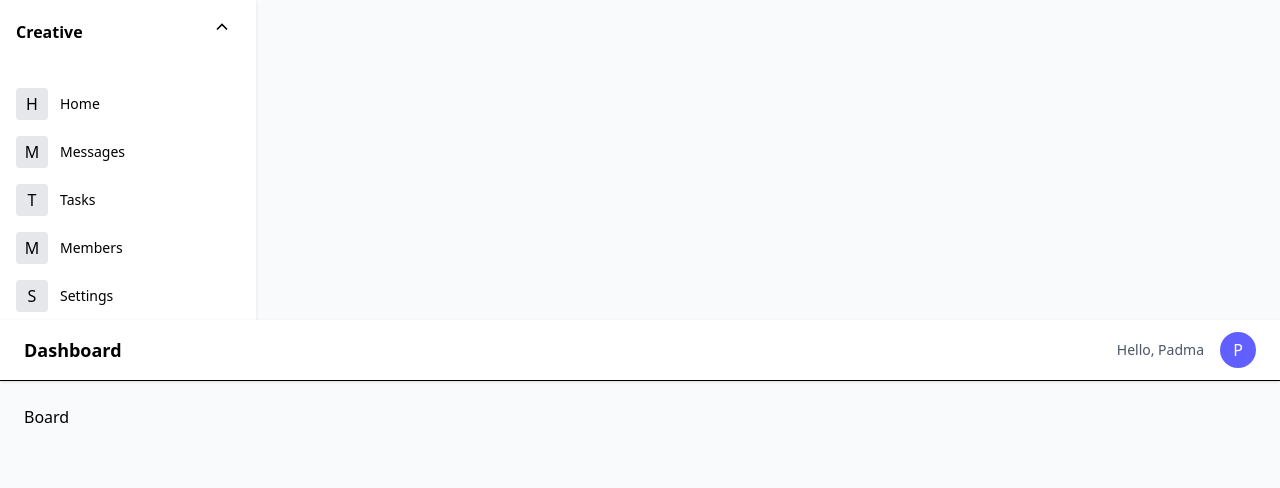
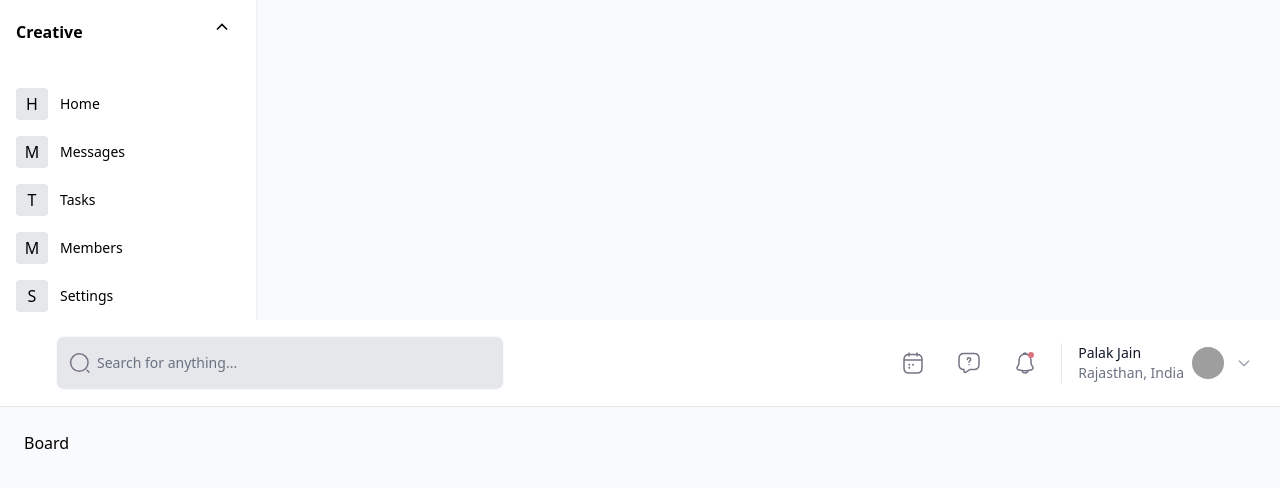
Before and after one commit to Bhanukiran889/task-manager, a React (Vite) app: page / in a window 1280 px wide. Shown: the top 488 px of the page. Built offline with nearby package versions, Linux system fonts and the light colour scheme; grey boxes are pictures that could not be loaded.

Commit message:
update header

```diff
--- a/src/components/Header.jsx
+++ b/src/components/Header.jsx
@@ -1,19 +1,207 @@
-import React from "react";
+const Header = () => {
+  return (
+    <header className="bg-white border-b border-gray-200 px-6 py-4">
+      <div className="flex items-center justify-between">
+        {/* Search Bar */}
+        <div className="flex-1 max-w-md mx-8">
+          <div className="relative">
+            <div className="absolute inset-y-0 left-0 pl-3 flex items-center pointer-events-none">
+              <svg
+                width="23"
+                height="22"
+                viewBox="0 0 23 22"
+                fill="none"
+                xmlns="http://www.w3.org/2000/svg"
+              >
+                <path
+                  d="M11.3417 19.25C16.1512 19.25 20.0501 15.3512 20.0501 10.5417C20.0501 5.7322 16.1512 1.83334 11.3417 1.83334C6.53225 1.83334 2.63339 5.7322 2.63339 10.5417C2.63339 15.3512 6.53225 19.25 11.3417 19.25Z"
+                  stroke="#787486"
+                  stroke-width="1.5"
+                  stroke-linecap="round"
+                  stroke-linejoin="round"
+                />
+                <path
+                  d="M20.9667 20.1667L19.1334 18.3333"
+                  stroke="#787486"
+                  stroke-width="1.5"
+                  stroke-linecap="round"
+                  stroke-linejoin="round"
+                />
+              </svg>
+            </div>
+            <input
+              type="text"
+              placeholder="Search for anything..."
+              className="block w-full pl-10 pr-3 py-2 pt-4 pb-4 border border-gray-50 rounded-lg leading-5 bg-gray-200 placeholder-gray-500 focus:outline-none focus:placeholder-gray-400 focus:ring-1 focus:ring-purple-500 focus:border-purple-500 sm:text-sm"
+            />
+          </div>
+        </div>
 
-export default function Header() {
-  return (
-    <header className="flex items-center justify-between px-6 py-3 bg-white  shadow border-b-1">
-      <div className="flex items-center gap-3">
+        {/* Right Side Icons */}
+        <div className="flex items-center gap-4">
+          <button className="p-2 hover:bg-gray-100 rounded-lg transition-colors">
+            <svg
+              width="24"
+              height="24"
+              viewBox="0 0 24 24"
+              fill="none"
+              xmlns="http://www.w3.org/2000/svg"
+            >
+              <path
+                d="M8 2V5"
+                stroke="#787486"
+                stroke-width="1.5"
+                stroke-miterlimit="10"
+                stroke-linecap="round"
+                stroke-linejoin="round"
+              />
+              <path
+                d="M16 2V5"
+                stroke="#787486"
+                stroke-width="1.5"
+                stroke-miterlimit="10"
+                stroke-linecap="round"
+                stroke-linejoin="round"
+              />
+              <path
+                d="M3.5 9.09H20.5"
+                stroke="#787486"
+                stroke-width="1.5"
+                stroke-miterlimit="10"
+                stroke-linecap="round"
+                stroke-linejoin="round"
+              />
+              <path
+                d="M21 8.5V17C21 20 19.5 22 16 22H8C4.5 22 3 20 3 17V8.5C3 5.5 4.5 3.5 8 3.5H16C19.5 3.5 21 5.5 21 8.5Z"
+                stroke="#787486"
+                stroke-width="1.5"
+                stroke-miterlimit="10"
+                stroke-linecap="round"
+                stroke-linejoin="round"
+              />
+              <path
+                d="M11.9955 13.7H12.0045"
+                stroke="#787486"
+                stroke-width="2"
+                stroke-linecap="round"
+                stroke-linejoin="round"
+              />
+              <path
+                d="M8.29431 13.7H8.30329"
+                stroke="#787486"
+                stroke-width="2"
+                stroke-linecap="round"
+                stroke-linejoin="round"
+              />
+              <path
+                d="M8.29431 16.7H8.30329"
+                stroke="#787486"
+                stroke-width="2"
+                stroke-linecap="round"
+                stroke-linejoin="round"
+              />
+            </svg>
+          </button>
 
-        <h1 className="text-lg font-semibold">Dashboard</h1>
-      </div>
+          <button className="p-2 hover:bg-gray-100 rounded-lg transition-colors">
+            <svg
+              width="24"
+              height="24"
+              viewBox="0 0 24 24"
+              fill="none"
+              xmlns="http://www.w3.org/2000/svg"
+            >
+              <path
+                d="M17 18.4301H13L8.54999 21.39C7.88999 21.83 7 21.3601 7 20.5601V18.4301C4 18.4301 2 16.4301 2 13.4301V7.42999C2 4.42999 4 2.42999 7 2.42999H17C20 2.42999 22 4.42999 22 7.42999V13.4301C22 16.4301 20 18.4301 17 18.4301Z"
+                stroke="#787486"
+                stroke-width="1.5"
+                stroke-miterlimit="10"
+                stroke-linecap="round"
+                stroke-linejoin="round"
+              />
+              <path
+                d="M12 11.36V11.15C12 10.47 12.42 10.11 12.84 9.82001C13.25 9.54001 13.66 9.18002 13.66 8.52002C13.66 7.60002 12.92 6.85999 12 6.85999C11.08 6.85999 10.34 7.60002 10.34 8.52002"
+                stroke="#787486"
+                stroke-width="1.5"
+                stroke-linecap="round"
+                stroke-linejoin="round"
+              />
+              <path
+                d="M11.9955 13.75H12.0045"
+                stroke="#787486"
+                stroke-width="1.5"
+                stroke-linecap="round"
+                stroke-linejoin="round"
+              />
+            </svg>
+          </button>
 
-      <div className="flex items-center gap-4">
-        <div className="text-sm text-gray-600 hidden sm:block">Hello, Padma</div>
-        <div className="w-9 h-9 rounded-full bg-indigo-500 flex items-center justify-center text-white">
-          P
+          <button className="p-2 hover:bg-gray-100 rounded-lg transition-colors relative">
+            <svg
+              width="24"
+              height="24"
+              viewBox="0 0 24 24"
+              fill="none"
+              xmlns="http://www.w3.org/2000/svg"
+            >
+              <path
+                d="M12.02 2.91C8.71 2.91 6.02 5.6 6.02 8.91V11.8C6.02 12.41 5.76 13.34 5.45 13.86L4.3 15.77C3.59 16.95 4.08 18.26 5.38 18.7C9.69 20.14 14.34 20.14 18.65 18.7C19.86 18.3 20.39 16.87 19.73 15.77L18.58 13.86C18.28 13.34 18.02 12.41 18.02 11.8V8.91C18.02 5.61 15.32 2.91 12.02 2.91Z"
+                stroke="#787486"
+                stroke-width="1.5"
+                stroke-miterlimit="10"
+                stroke-linecap="round"
+              />
+              <path
+                d="M13.87 3.2C13.56 3.11 13.24 3.04 12.91 3C11.95 2.88 11.03 2.95 10.17 3.2C10.46 2.46 11.18 1.94 12.02 1.94C12.86 1.94 13.58 2.46 13.87 3.2Z"
+                stroke="#787486"
+                stroke-width="1.5"
+                stroke-miterlimit="10"
+                stroke-linecap="round"
+                stroke-linejoin="round"
+              />
+              <path
+                d="M15.02 19.06C15.02 20.71 13.67 22.06 12.02 22.06C11.2 22.06 10.44 21.72 9.89999 21.18C9.35999 20.64 9.01999 19.88 9.01999 19.06"
+                stroke="#787486"
+                stroke-width="1.5"
+                stroke-miterlimit="10"
+              />
+              <circle cx="18" cy="4" r="3" fill="#D8727D" />
+            </svg>
+          </button>
+
+          {/* User Profile */}
+          <div className="flex items-center gap-2 pl-4 border-l border-gray-200">
+            <div className="text-sm">
+              <div className="font-medium text-gray-900">Palak Jain</div>
+              <div className="text-gray-500">Rajasthan, India</div>
+            </div>
+            <div className="w-8 h-8 bg-purple-100 rounded-full flex items-center justify-center">
+              <img
+                src="/src/assets/profile.png"
+                alt="profile"
+                className="w-8 h-8 rounded-full"
+              />{" "}
+            </div>
+            <button className="p-1 hover:bg-gray-100 rounded">
+              <svg
+                className="w-4 h-4 text-gray-400"
+                fill="none"
+                stroke="currentColor"
+                viewBox="0 0 24 24"
+              >
+                <path
+                  strokeLinecap="round"
+                  strokeLinejoin="round"
+                  strokeWidth={2}
+                  d="M19 9l-7 7-7-7"
+                />
+              </svg>
+            </button>
+          </div>
         </div>
       </div>
     </header>
   );
-}
+};
+
+export default Header;
```
